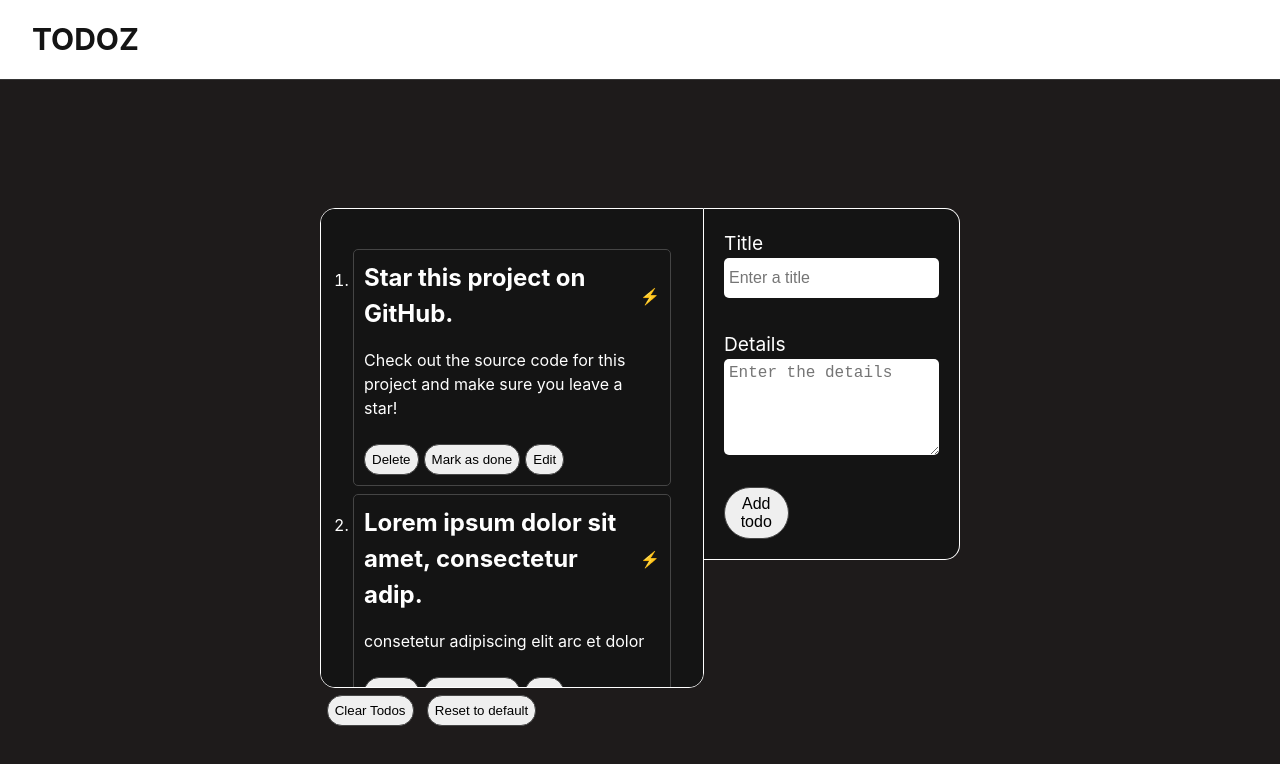
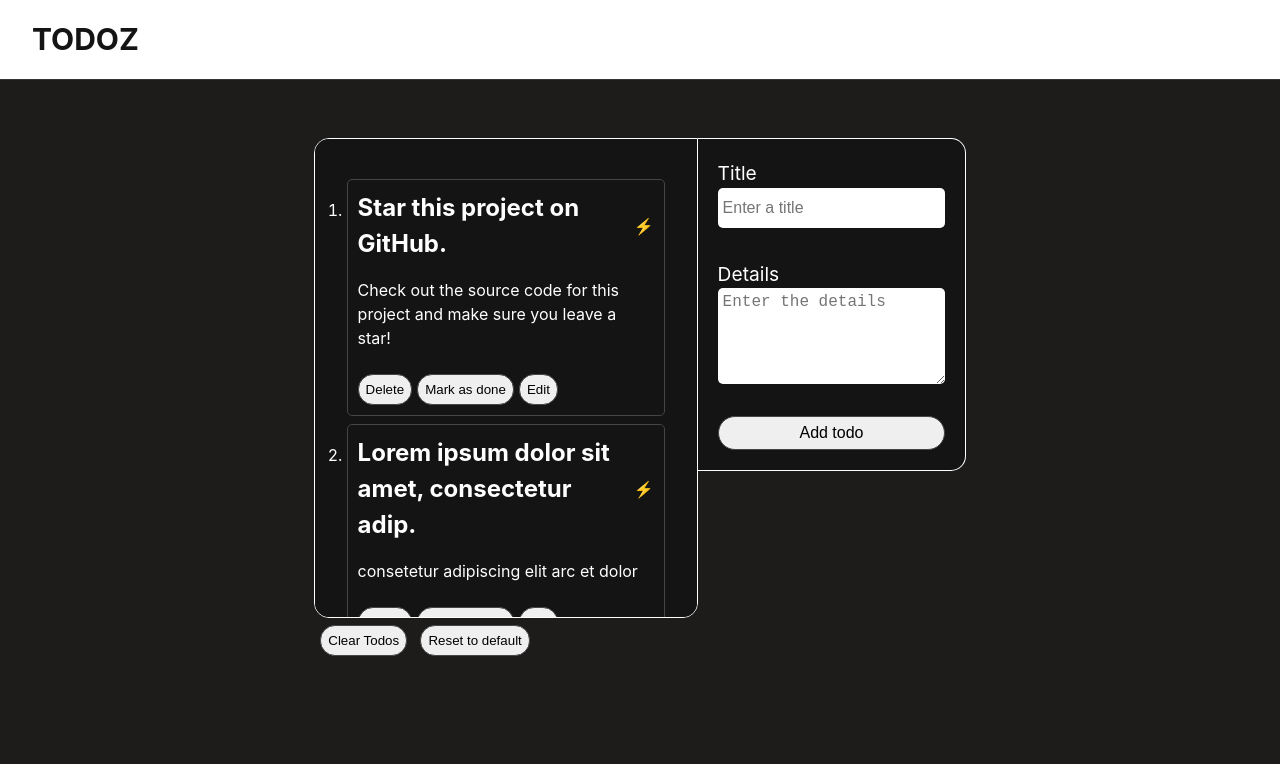
Before and after one commit to zaidsidd360/todoZ, a React (Vite) app: page / in a window 1280 px wide. Shown: the top 764 px of the page. Built offline with nearby package versions, Linux system fonts and the light colour scheme.

Commit message:
UI changes mainly

```diff
--- a/src/components/Container/Container.module.css
+++ b/src/components/Container/Container.module.css
@@ -1,10 +1,18 @@
 .container {
     display: flex;
     justify-content: center;
-    align-items: flex-start;
+    align-items: center;
     background-color: rgb(30, 27, 27);
     color: white;
     height: 100vh;
-    padding-top: 13rem;
+    /* padding-top: 13rem; */
     box-sizing: border-box;
 }
+
+.innerContainer {
+    width: 70%;
+    /* background-color: red; */
+    display: flex;
+    justify-content: center;
+    align-items: flex-start;
+}
--- a/src/components/Container/Container.tsx
+++ b/src/components/Container/Container.tsx
@@ -13,8 +13,10 @@ const Container = () => {
   );
   return (
     <div className={styles.container}>
-      <Todo state={state} dispatch={dispatch} />
-      <Form dispatch={dispatch} />
+      <div className={styles.innerContainer}>
+        <Todo state={state} dispatch={dispatch} />
+        <Form dispatch={dispatch} />
+      </div>
     </div>
   );
 };
--- a/src/components/FormContainer/Form.module.css
+++ b/src/components/FormContainer/Form.module.css
@@ -8,8 +8,8 @@
     border-radius: 15px;
     border-top-left-radius: 0;
     border-bottom-left-radius: 0;
-    width: 20%;
-    height: auto;
+    width: 30%;
+    /* height: 40vh; */
     padding: 20px;
 }
 
@@ -38,7 +38,7 @@
 
 .form button {
     margin-right: 0;
-    max-width: 30%;
+    /* max-width: 30%; */
     font-size: 1rem;
     border-radius: 30px;
 }
--- a/src/components/TodoItem/TodoItem.module.css
+++ b/src/components/TodoItem/TodoItem.module.css
@@ -95,4 +95,10 @@
 .deletionPromptContainer {
     background-color: lightcoral;
     display: flex;
+    align-items: center;
+    justify-content: space-evenly;
+    max-height: min-content;
+    border-radius: 5px;
+    color: black;
+    margin-top: 1rem;
 }
--- a/src/components/TodoItem/TodoItem.tsx
+++ b/src/components/TodoItem/TodoItem.tsx
@@ -11,10 +11,14 @@ interface ITodoItemProps {
 interface IDeletionPromptProps {
   setWantsToDelete: React.Dispatch<React.SetStateAction<boolean>>;
   id: number;
-  deleteTodo: any;
+  deleteTodo: (id: number) => void;
 }
 
-const DeletionPrompt = ({setWantsToDelete, id, deleteTodo}: IDeletionPromptProps) => {
+const DeletionPrompt = ({
+  setWantsToDelete,
+  id,
+  deleteTodo,
+}: IDeletionPromptProps) => {
   return (
     <>
       <div className={styles.deletionPromptContainer}>
@@ -23,8 +27,8 @@ const DeletionPrompt = ({setWantsToDelete, id, deleteTodo}: IDeletionPromptProps
         <button onClick={() => setWantsToDelete(false)}>No</button>
       </div>
     </>
-  )
-}
+  );
+};
 
 const TodoItem = ({ todo, dispatch }: ITodoItemProps) => {
   // TODO:
@@ -129,7 +133,7 @@ const TodoItem = ({ todo, dispatch }: ITodoItemProps) => {
                 !todo.completed ? styles.markasdone : styles.markinprogress
               }
               onClick={() => completeTodo(todo.id)}
-              disabled={isBeingEdited}
+              disabled={isBeingEdited || wantsToDelete}
             >
               {todo.completed ? "Mark as in-progress" : "Mark as done"}
             </button>
@@ -145,13 +149,19 @@ const TodoItem = ({ todo, dispatch }: ITodoItemProps) => {
               <button
                 className={styles.edit}
                 onClick={() => setIsBeingEdited(!isBeingEdited)}
-                disabled={todo.completed}
+                disabled={todo.completed || wantsToDelete}
               >
                 Edit
               </button>
             )}
           </div>
-          {wantsToDelete ? <DeletionPrompt setWantsToDelete={setWantsToDelete} id={todo.id} deleteTodo={deleteTodo} /> : null}
+          {wantsToDelete ? (
+            <DeletionPrompt
+              setWantsToDelete={setWantsToDelete}
+              id={todo.id}
+              deleteTodo={deleteTodo}
+            />
+          ) : null}
         </div>
       </li>
     </>
```
